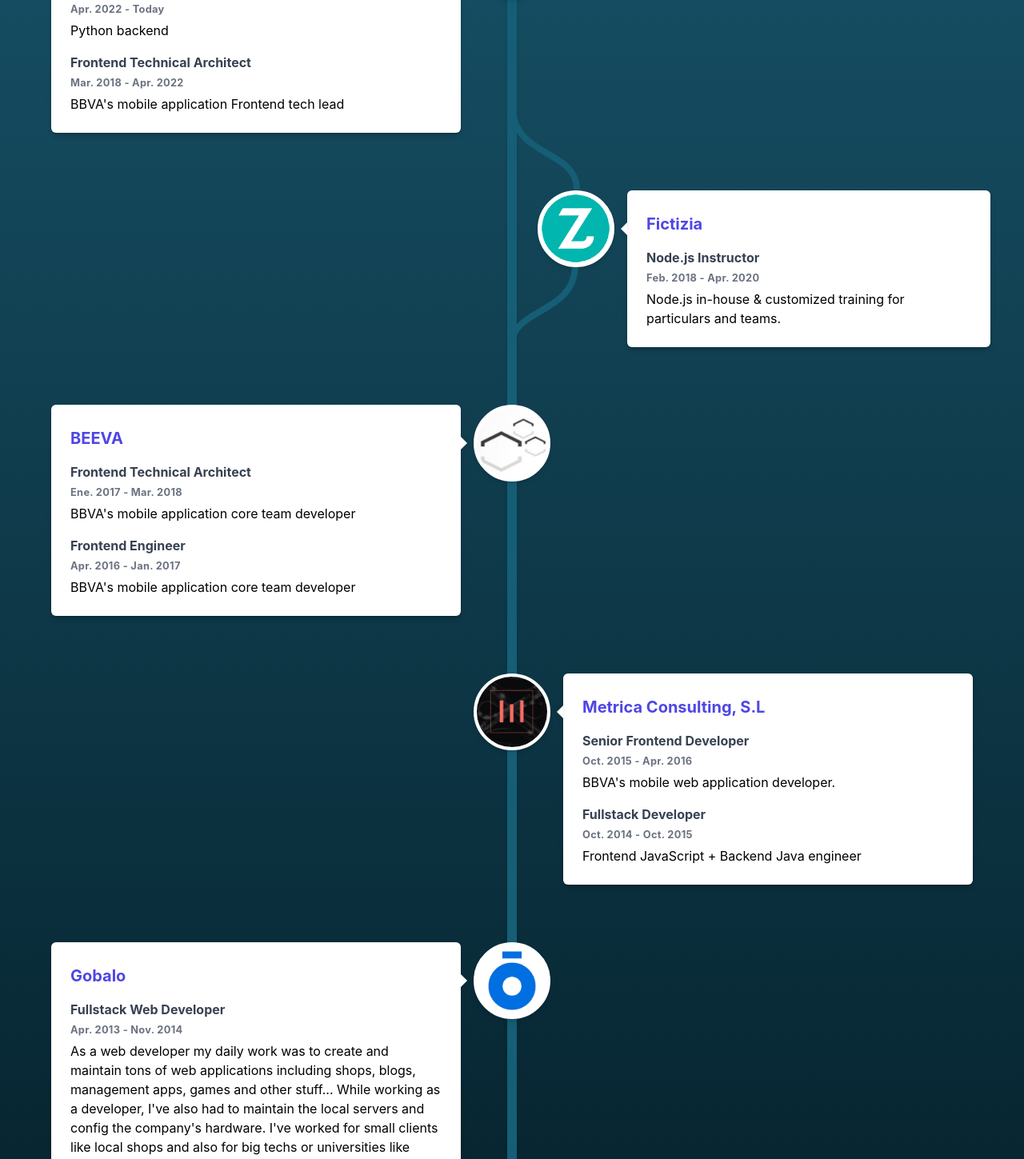
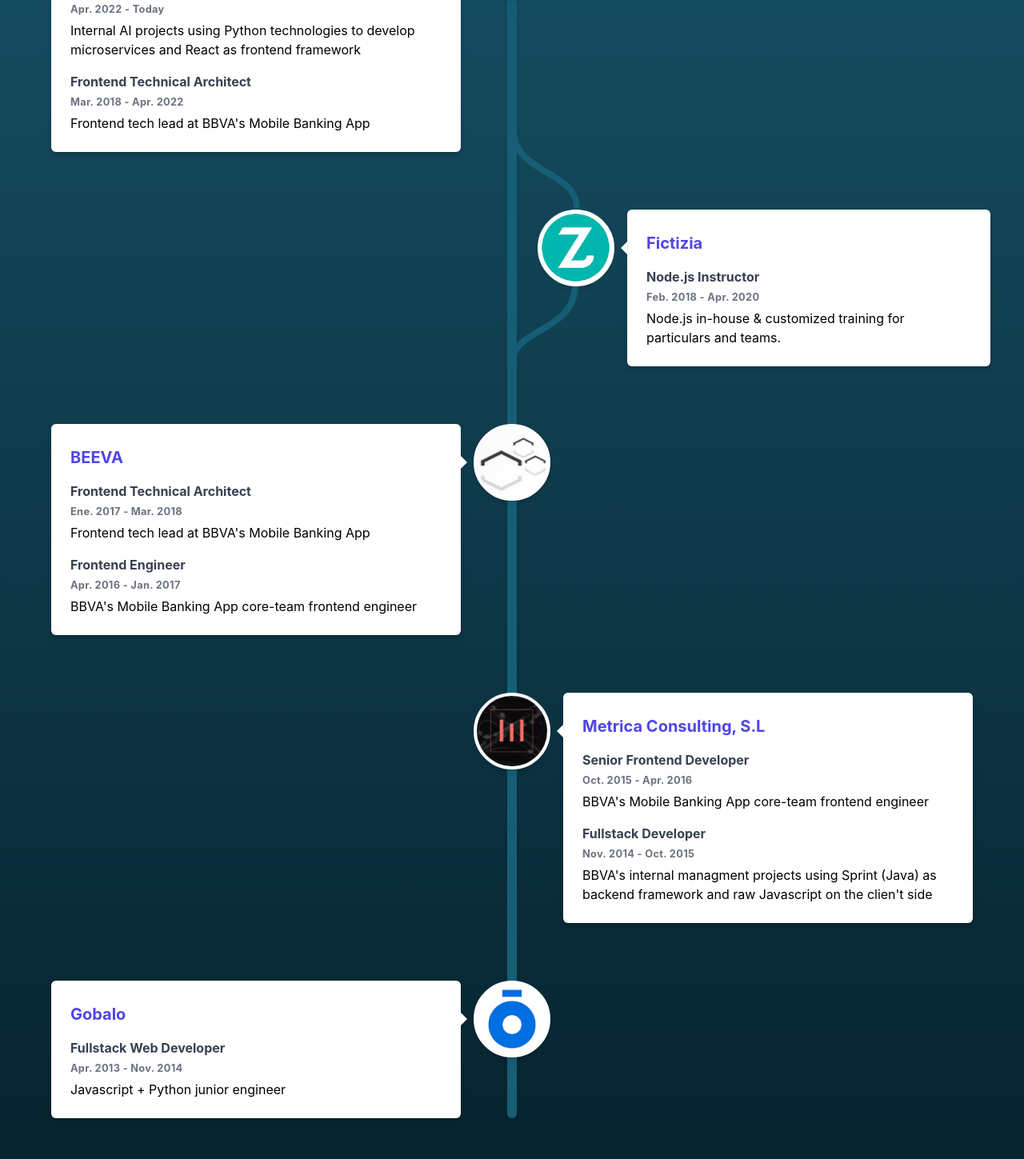
Before and after one commit to josex2r/josex2r, a React (Create React App) app: page / in a window 1280 px wide. Shown: the part 558-2007 px from the top of the page at 80% size. Built offline with nearby package versions, Linux system fonts and the light colour scheme.

Commit message:
feat: change job texts

```diff
--- a/src/App.tsx
+++ b/src/App.tsx
@@ -22,12 +22,13 @@
       {
         date: 'Apr. 2022 - Today',
         title: 'Senior Fullstack Engineer',
-        description: 'Python backend ',
+        description:
+          'Internal AI projects using Python technologies to develop microservices and React as frontend framework',
       },
       {
         date: 'Mar. 2018 - Apr. 2022',
         title: 'Frontend Technical Architect',
-        description: "BBVA's mobile application Frontend tech lead",
+        description: "Frontend tech lead at BBVA's Mobile Banking App",
       },
     ],
   },
@@ -51,12 +52,12 @@
       {
         date: 'Ene. 2017 - Mar. 2018',
         title: 'Frontend Technical Architect',
-        description: "BBVA's mobile application core team developer",
+        description: "Frontend tech lead at BBVA's Mobile Banking App",
       },
       {
         date: 'Apr. 2016 - Jan. 2017',
         title: 'Frontend Engineer',
-        description: "BBVA's mobile application core team developer",
+        description: "BBVA's Mobile Banking App core-team frontend engineer",
       },
     ],
   },
@@ -67,12 +68,13 @@
       {
         date: 'Oct. 2015 - Apr. 2016',
         title: 'Senior Frontend Developer',
-        description: "BBVA's mobile web application developer.",
+        description: "BBVA's Mobile Banking App core-team frontend engineer",
       },
       {
-        date: 'Oct. 2014 - Oct. 2015',
+        date: 'Nov. 2014 - Oct. 2015',
         title: 'Fullstack Developer',
-        description: 'Frontend JavaScript + Backend Java engineer',
+        description:
+          "BBVA's internal managment projects using Sprint (Java) as backend framework and raw Javascript on the clien't side",
       },
     ],
   },
@@ -83,8 +85,7 @@
       {
         date: 'Apr. 2013 - Nov. 2014',
         title: 'Fullstack Web Developer',
-        description:
-          "As a web developer my daily work was to create and maintain tons of web applications including shops, blogs, management apps, games and other stuff... While working as a developer, I've also had to maintain the local servers and config the company's hardware. I've worked for small clients like local shops and also for big techs or universities like Google or Nebrija University between others.",
+        description: 'Javascript + Python junior engineer',
       },
     ],
   },
```
